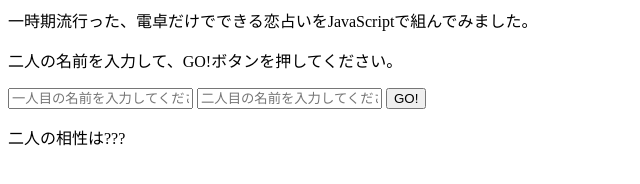
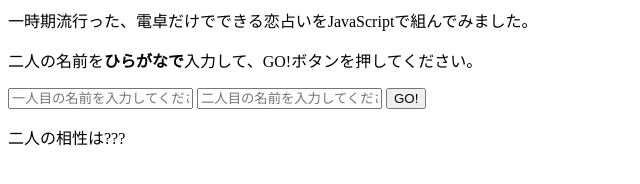
Before and after one commit to ygkn/Uranai_JS, a plain HTML site: page index.html in a window 1280 px wide. Shown: the whole page, without its empty margins (0-640 px from the left). Drawn offline with Linux system fonts and the light colour scheme.

Commit message:
[add] add attension in hiragana.

```diff
--- a/index.html
+++ b/index.html
@@ -5,7 +5,7 @@
   <body>
     <div>
       <p>一時期流行った、電卓だけでできる恋占いをJavaScriptで組んでみました。</p>
-      <p>二人の名前を入力して、GO!ボタンを押してください。</p>
+      <p>二人の名前を<b>ひらがなで</b>入力して、GO!ボタンを押してください。</p>
 
       <form id="form">
         <input id="name1" type="text" placeholder="一人目の名前を入力してください">
```
